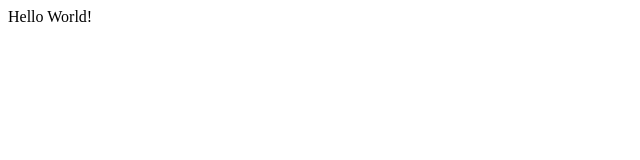
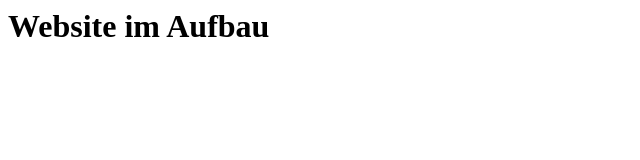
Before and after one commit to Nikityyy/gct-austria, a plain HTML site: page index.html in a window 1280 px wide. Shown: the whole page, without its empty margins (0-640 px from the left). Drawn offline with Linux system fonts and the light colour scheme.

Commit message:
Update index.html

```diff
--- a/index.html
+++ b/index.html
@@ -1 +1 @@
-<p>Hello World!</p>
+<h1>Website im Aufbau</h1>
```
